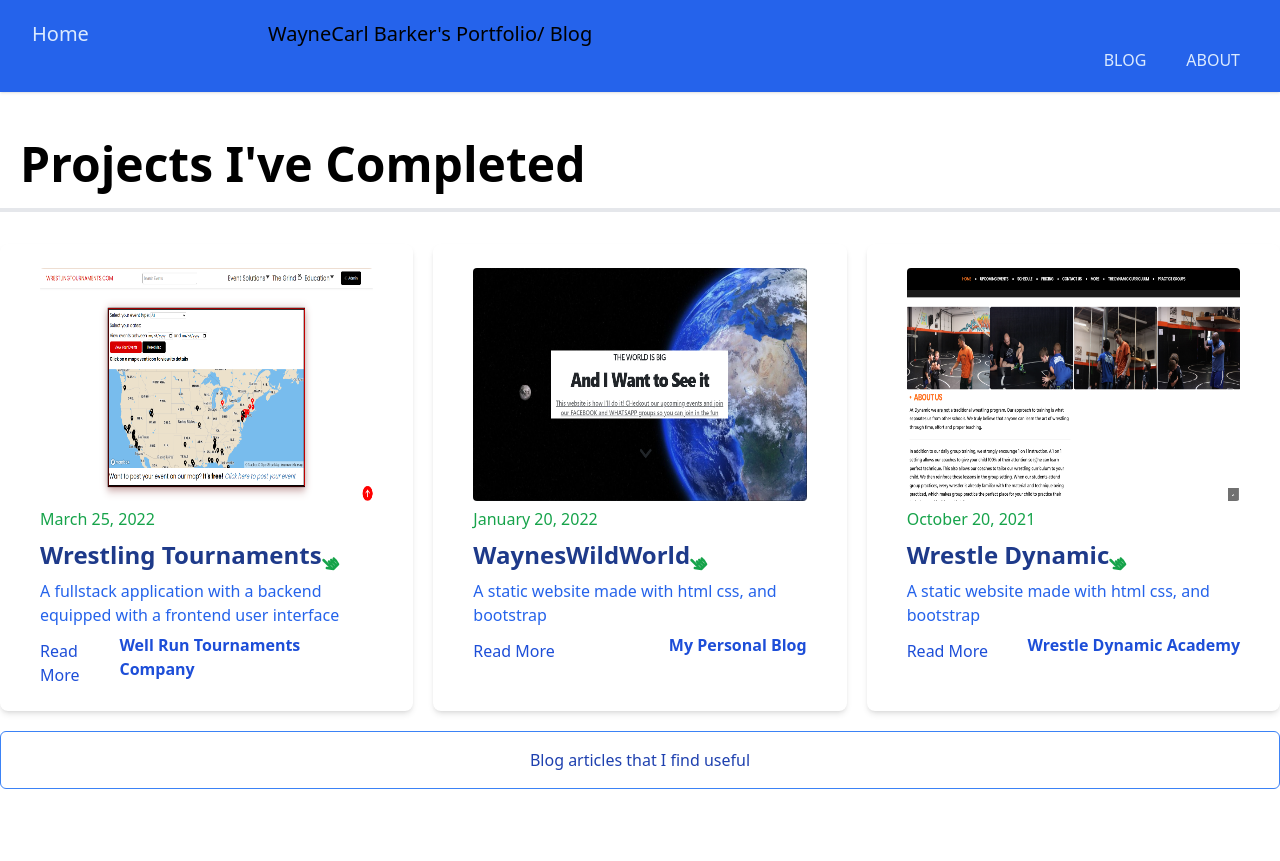
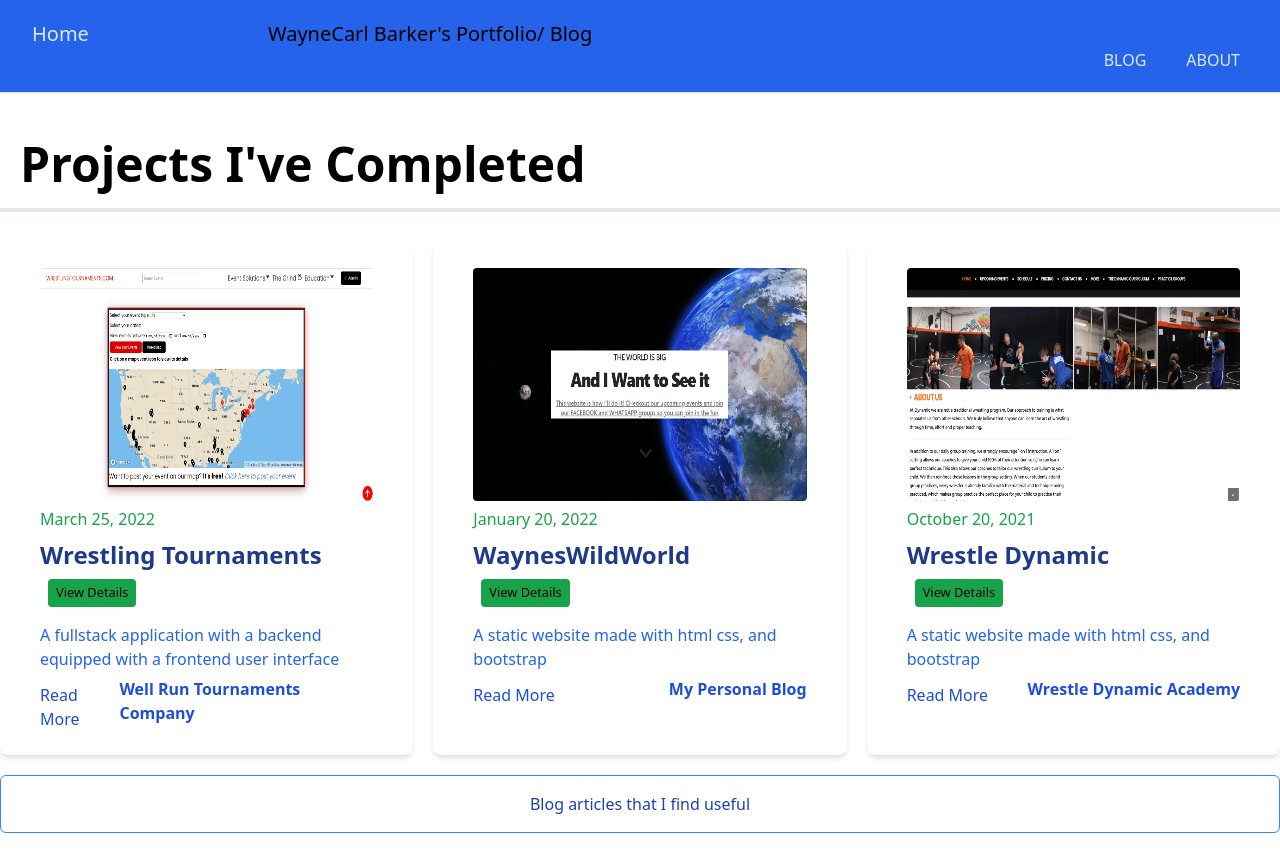
Before and after one commit to wakywayne/WakyWayneBlog, a Next.js app: page / in a window 1280 px wide. Before the commit the page ends 817 px from the top, so only its background shows below. Built offline with nearby package versions, Linux system fonts and the light colour scheme.

Commit message:
added button

```diff
--- a/components/Project.jsx
+++ b/components/Project.jsx
@@ -25,11 +25,11 @@ export default function Post({ post }) {
             </div>
 
             <div className="mt-2">
-                <div className='flex '>
+                <div className='flex flex-col'>
+                    <h2 className="text-2xl font-bold text-blue-900 ">{post.frontmatter.title}</h2>
                     <Link href={`/blog/project/${post.slug}`}>
-                        <a className="text-2xl font-bold text-blue-900 underline hover:underline md:no-underline">{post.frontmatter.title}</a>
+                        <small className=" hover:cursor-pointer bg-green-600 rounded w-max px-2 py-1 m-2 hover:ring-2 focus:ring-blue-600">View Details</small>
                     </Link>
-                    <FaHandPointer style={{ alignSelf: "flex-end" }} className='text-green-600 -rotate-45' />
                 </div>
 
                 <p className="mt-2 text-blue-600">
```
